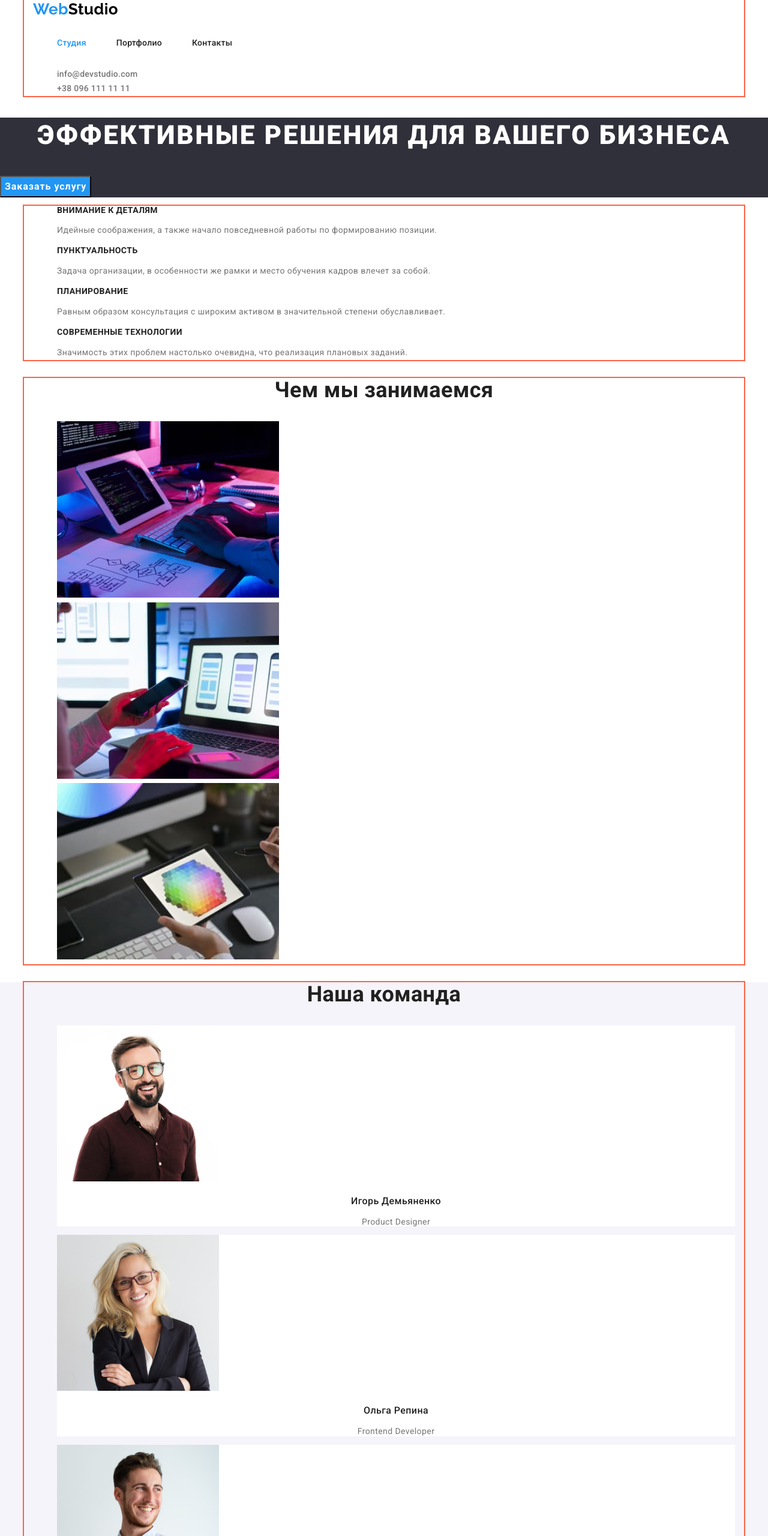
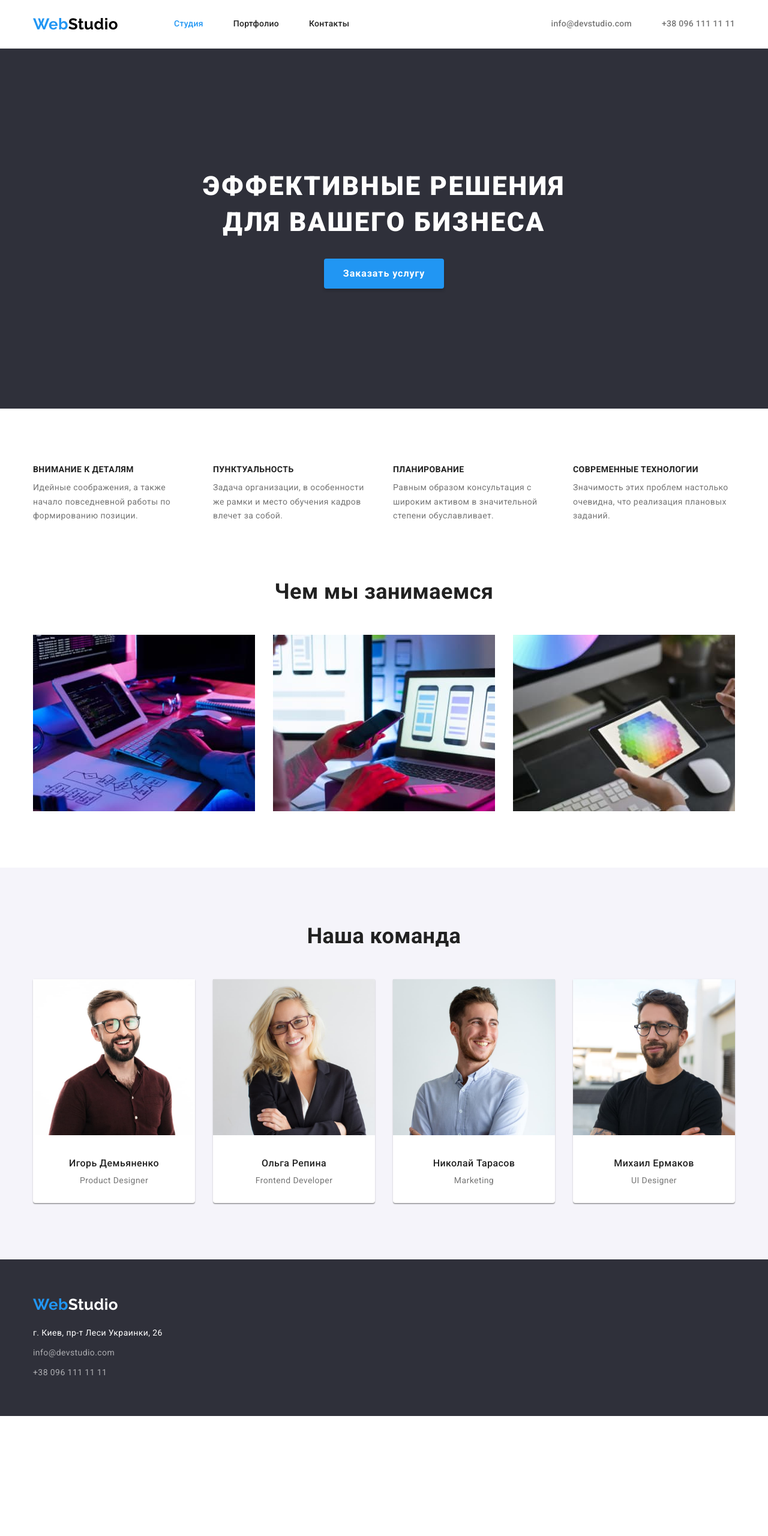
Before and after one commit to dasha-musienko/goit-markup-hw-03, a plain HTML site: page index.html in a window 1280 px wide. Shown: the top 2560 px of the page at 60% size. After the commit the page ends 2360 px from the top, so only its background shows below. Drawn offline with nearby package versions, Linux system fonts and the light colour scheme.

Commit message:
adds styles and positioning to styles file

```diff
--- a/css/style.css
+++ b/css/style.css
@@ -10,7 +10,7 @@ body {
   background-color: var(--primary-background-color);
   color: var(--primary-text-color);
 
-  font-family: "Roboto", sans-serif;
+  font-family: 'Roboto', sans-serif;
   font-size: 14px;
   font-weight: 400;
   line-height: 1.71;
@@ -18,22 +18,50 @@ body {
 }
 
 /* Утилиты */
+.list {
+  padding: 0;
+  margin: 0;
+  list-style: none;
+}
+
 .container {
   width: 1200px;
   padding-left: 15px;
   padding-right: 15px;
   margin-left: auto;
   margin-right: auto;
-  outline: 2px solid tomato;
 }
 
+h1,
+h2,
+h3,
+h4,
+h5,
+p {
+  margin: 0;
+}
+/* Главная навигация */
+.header {
+  border-bottom: 1px solid #ececec;
+}
+.main-nav {
+  display: flex;
+  align-items: center;
+}
+
+.left-nav {
+  display: flex;
+  align-items: center;
+}
 /* Лого */
 .logo {
-  font-family: "Raleway", sans-serif;
+  margin: auto 0;
+  font-family: 'Raleway', sans-serif;
   font-weight: 700;
   font-size: 26px;
   line-height: 1.19;
   text-decoration: none;
+  text-align: center;
 
   color: var(--black-color);
 }
@@ -43,12 +71,10 @@ body {
 }
 
 /* Навигация */
-.list {
-  margin: 0;
-  list-style: none;
-}
+
 .nav {
   display: flex;
+  margin-left: 93px;
 }
 .nav-link {
   display: block;
@@ -80,6 +106,14 @@ body {
 }
 
 /* Адрес */
+.address-list {
+  display: flex;
+  margin-left: auto;
+}
+.address-list .item + .item {
+  margin-left: 50px;
+}
+
 .address-info {
   font-weight: 500;
   font-size: 14px;
@@ -97,10 +131,17 @@ body {
 
 /* Герой */
 .hero {
+  padding-top: 200px;
+  padding-bottom: 200px;
+
   background-color: #2f303a;
 }
+.hero .container {
+}
+.hero-title {
+  width: 696px;
+  margin: 0 auto 30px;
 
-.hero-title {
   font-weight: 900;
   font-size: 44px;
   line-height: 1.36;
@@ -112,14 +153,27 @@ body {
 }
 
 .button {
-  font-family: "Roboto", sans-serif;
+  padding: 0;
+  border: none;
+  background: none;
+
+  box-shadow: 0px 4px 4px rgba(0, 0, 0, 0.15);
+  border-radius: 4px;
+
+  font-family: 'Roboto', sans-serif;
   font-size: 16px;
-
   text-align: center;
 
   cursor: pointer;
 }
 .hero-button {
+  display: block;
+  margin: 0 auto;
+
+  min-width: 200px;
+  height: 50px;
+  padding: 10px 32px;
+
   font-weight: 700;
   line-height: 1.87;
   text-align: center;
@@ -135,7 +189,20 @@ body {
 }
 
 /* Наши преимущества */
+.features {
+  padding-top: 94px;
+  padding-bottom: 94px;
+}
+.features .list {
+  display: flex;
+  justify-content: space-between;
+}
+.features .item {
+  width: 270px;
+}
 .features-title {
+  margin-bottom: 10px;
+
   font-size: 14px;
   font-weight: 700;
   line-height: 1.14;
@@ -145,6 +212,9 @@ body {
 }
 
 /* Чем мы занимаемся */
+.services {
+  margin-bottom: 94px;
+}
 .title {
   font-weight: 700;
   font-size: 36px;
@@ -153,17 +223,50 @@ body {
 
   color: var(--title-text-color);
 }
+.services-title {
+  margin-bottom: 50px;
+}
+.services-list {
+  display: flex;
+  justify-content: space-between;
+}
+
+.services-list .item {
+  width: 370px;
+  height: 294px;
+}
 
 /* Наша команда */
 .team {
+  padding-top: 94px;
+  padding-bottom: 94px;
+
   background-color: #f5f4fa;
 }
+.team-title {
+  margin-bottom: 50px;
+}
+.team-list {
+  display: flex;
+  justify-content: space-between;
+}
+.team .item {
+  box-shadow: 0px 1px 3px rgba(0, 0, 0, 0.12), 0px 1px 1px rgba(0, 0, 0, 0.14),
+    0px 2px 1px rgba(0, 0, 0, 0.2);
+  border-radius: 0px 0px 4px 4px;
 
-.team .item {
+  width: 270px;
   background-color: var(--primary-background-color);
 }
+.team .image {
+}
 
+.item-content {
+  padding-top: 30px;
+  padding-bottom: 30px;
+}
 .team .name {
+  margin-bottom: 10px;
   font-weight: 500;
   font-size: 16px;
   line-height: 1.18;
@@ -182,10 +285,16 @@ body {
 
 /* Футер */
 .footer {
+  padding-top: 60px;
+  padding-bottom: 60px;
+
   background-color: #2f303a;
 }
 
 .footer-logo {
+  display: inline-block;
+  margin-bottom: 20px;
+
   color: #ffffff;
 }
 .footer-address {
@@ -193,6 +302,9 @@ body {
   color: #ffffff;
 }
 .footer .address-info {
+  display: inline-block;
+  margin-top: 9px;
+
   color: rgba(255, 255, 255, 0.6);
   font-weight: 400;
   line-height: 1.71;
@@ -205,10 +317,31 @@ body {
 }
 
 /* --------------------страница Портфолио------------- */
+.portfolio {
+  padding-top: 94px;
+  padding-bottom: 94px;
+}
+.portfolio-list {
+  margin-bottom: 50px;
+  display: flex;
+  justify-content: center;
+  flex-wrap: wrap;
+}
+
+.portfolio-list li {
+
+  margin-right: 8px;
+}
+.portfolio-list li:last-child {
+  margin-right: 0;
+}
+
 .portfolio-button {
+  padding: 6px 22px;
+
+  box-shadow: none;
   font-weight: 500;
   line-height: 1.62;
-
   letter-spacing: 0.03em;
 
   color: var(--title-text-color);
@@ -226,11 +359,32 @@ body {
   background-color: var(--accent-color);
 }
 
+.portfolio-content{
+  display: flex;
+  flex-wrap: wrap;
+  justify-content: space-between;
+}
+.portfolio-project{
+  border: 1px solid #EEEEEE;
+  width: 370px;
+
+}
+
+.portfolio-project:not(:nth-child(-n+3)){
+  margin-top: 30px;
+
+}
 .portfolio-item {
+
   text-decoration: none;
 }
 
+.description-content{
+  padding: 20px 24px;
+}
 .portfolio-title {
+  margin-bottom: 6px;
+
   font-weight: 700;
   font-size: 18px;
   line-height: 2;
@@ -244,5 +398,9 @@ body {
   line-height: 1.87;
   letter-spacing: 0.03em;
 
-  color: var(--primary-text-color);
+  color: var(--primary-text-color);}
+
+
+
+
 }
```
